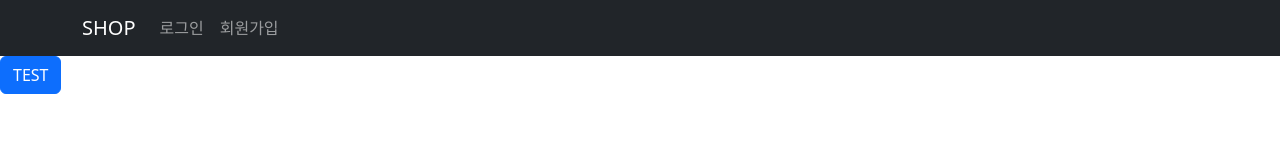
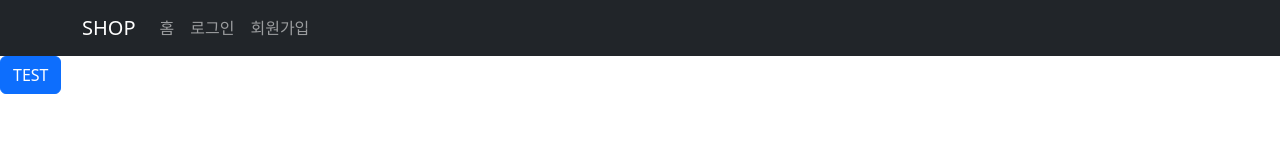
Before and after one commit to madcow95/movie, a React (Create React App) app: page / in a window 1280 px wide. Before the commit this address had no page. Shown: the top 160 px of the page. Built offline with nearby package versions, Linux system fonts and the light colour scheme.

Commit message:
홈화면 일부 수정

```diff
--- a/server.js
+++ b/server.js
@@ -22,7 +22,6 @@ MongoClient.connect( "mongodb+srv://admin:qwer1234@cluster0.t2fk11g.mongodb.net/
 } );
 
 app.get( "/", ( req, res ) => {
-    db.collection( "member" ).find().toArray().then( res => { console.log(res) } );
     res.sendFile( `${ __dirname }/build/index.html` );
 } );
 
--- a/src/Page/component.js
+++ b/src/Page/component.js
@@ -8,7 +8,7 @@ const GetHeader = ( props ) => {
             <Container>
                 <Navbar.Brand href="#home">SHOP</Navbar.Brand>
                 <Nav className="me-auto">
-                  {/* <Nav.Link onClick={ () => { navigate( "/" ) } }>홈</Nav.Link> */}
+                  <Nav.Link href='/login'>홈</Nav.Link>
                   <Nav.Link href='/login'>로그인</Nav.Link>
                   <Nav.Link href="/join">회원가입</Nav.Link>
                 </Nav>
```
